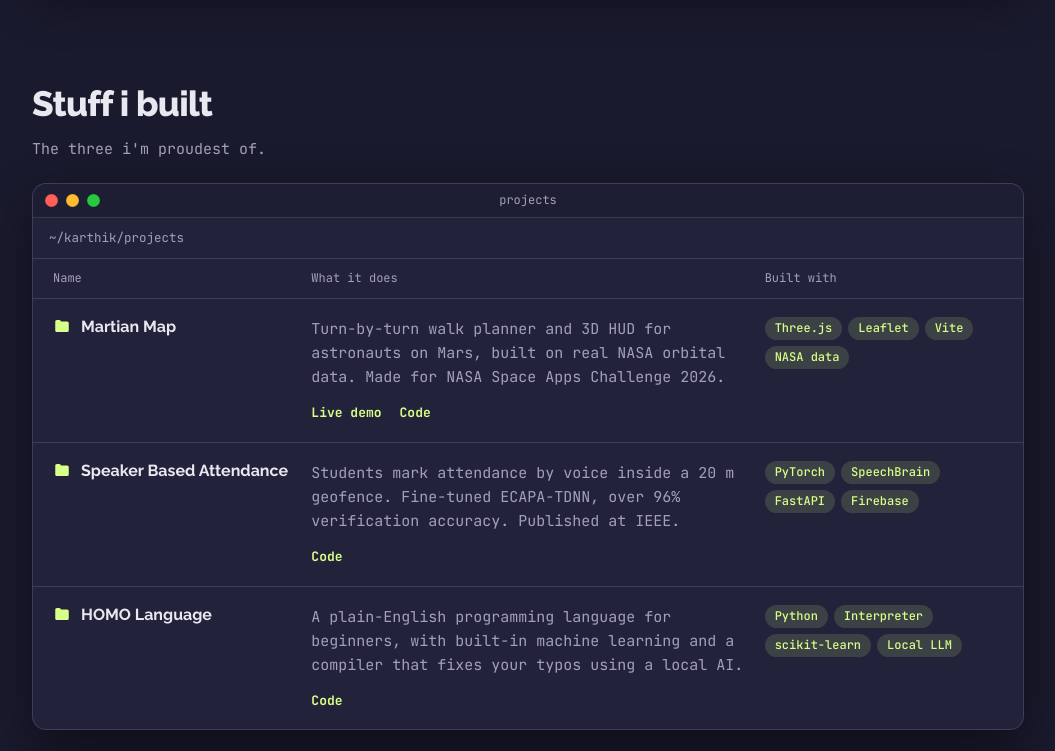
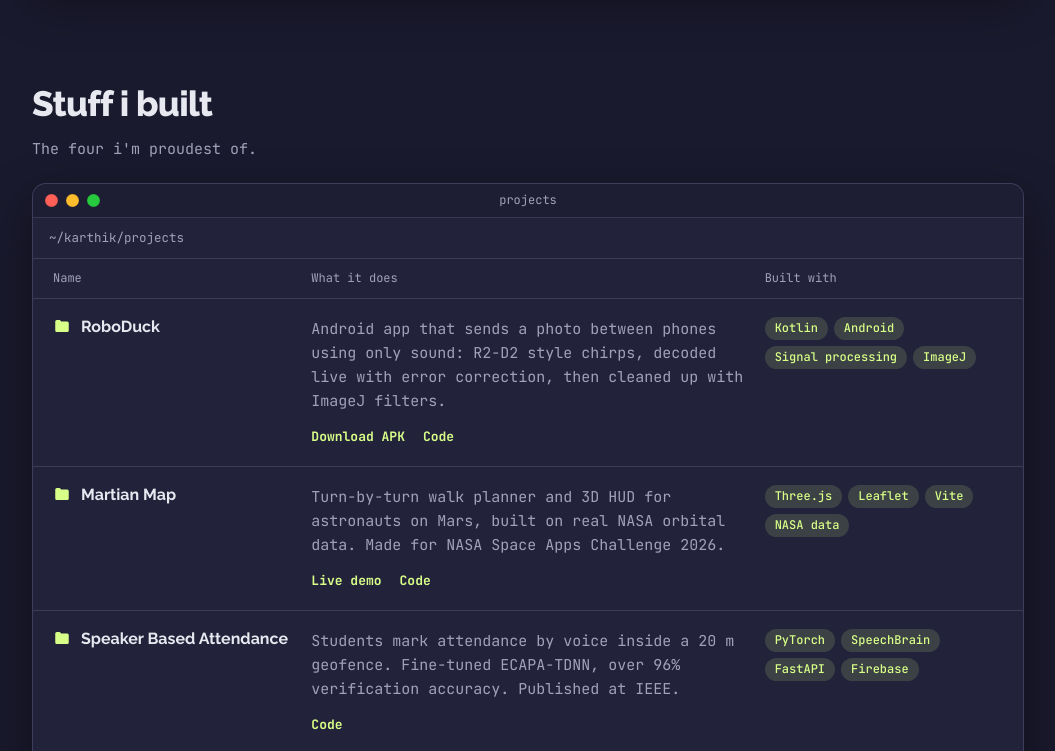
Before and after one commit to karthiksreenivasanp/karthiksreenivasanp.github.io, a plain HTML site: page index.html in a window 1280 px wide. Shown: the part 1380-2131 px from the top of the page, without its empty margins (112-1167 px from the left). Drawn offline with Linux system fonts and the light colour scheme.

Commit message:
Add RoboDuck to projects
Co-Authored-By: Claude Opus 5.5 <noreply@anthropic.com>
Claude-Session: https://claude.ai/code/session_011ndYaigUzR5q37zkFvKQEQ

```diff
--- a/assets/js/terminal.js
+++ b/assets/js/terminal.js
@@ -19,6 +19,7 @@
     paper: 'https://ieeexplore.ieee.org/search/searchresult.jsp?queryText=Geofenced%20Voice%20Biometric%20Attendance'
   };
   const PROJECTS = [
+    { id: 'robo-duck-image', name: 'RoboDuck', desc: 'Android app that sends photos between phones as R2-D2 style chirps, decoded live.', url: 'https://github.com/karthiksreenivasanp/robo-duck-image' },
     { id: 'martian-map', name: 'Martian Map', desc: 'Turn-by-turn walk planner and 3D HUD for astronauts on Mars (NASA Space Apps 2026).', url: 'https://karthiksreenivasanp.github.io/martian-map/' },
     { id: 'speaker-based-attendance', name: 'Speaker Based Attendance', desc: 'Voice biometric attendance with a 20 m geofence. Published at IEEE.', url: 'https://github.com/karthiksreenivasanp/speaker-based-attendance' },
     { id: 'homo-lang', name: 'HOMO Language', desc: 'Plain-English programming language with built-in ML and a self-fixing compiler.', url: 'https://github.com/karthiksreenivasanp/homo-lang' }
--- a/index.html
+++ b/index.html
@@ -239,13 +239,20 @@
     <section class="section" id="projects" data-win-host>
       <div class="section-head">
         <h2>Stuff i built</h2>
-        <p>The three i'm proudest of.</p>
+        <p>The four i'm proudest of.</p>
       </div>
       <div class="win glass" data-win="projects" data-title="Projects" data-icon="projects">
         <div class="win-bar"><span class="win-title">projects</span></div>
         <div class="win-body">
           <div class="finder-path">~/karthik/projects</div>
           <div class="finder-head"><span>Name</span><span>What it does</span><span>Built with</span></div>
+
+          <div class="finder-row">
+            <a class="name" href="https://github.com/karthiksreenivasanp/robo-duck-image" target="_blank" rel="noopener"><svg viewBox="0 0 24 24" fill="currentColor" aria-hidden="true"><path d="M3 6a2 2 0 0 1 2-2h4l2 2h8a2 2 0 0 1 2 2v10a2 2 0 0 1-2 2H5a2 2 0 0 1-2-2z"/></svg>RoboDuck</a>
+            <span class="desc">Android app that sends a photo between phones using only sound: R2-D2 style chirps, decoded live with error correction, then cleaned up with ImageJ filters.</span>
+            <span class="chips"><span class="chip">Kotlin</span><span class="chip">Android</span><span class="chip">Signal processing</span><span class="chip">ImageJ</span></span>
+            <span class="links"><a href="https://github.com/karthiksreenivasanp/robo-duck-image/releases/latest/download/RoboDuck.apk" rel="noopener">Download APK</a><a href="https://github.com/karthiksreenivasanp/robo-duck-image" target="_blank" rel="noopener">Code</a></span>
+          </div>
 
           <div class="finder-row">
             <a class="name" href="https://karthiksreenivasanp.github.io/martian-map/" target="_blank" rel="noopener"><svg viewBox="0 0 24 24" fill="currentColor" aria-hidden="true"><path d="M3 6a2 2 0 0 1 2-2h4l2 2h8a2 2 0 0 1 2 2v10a2 2 0 0 1-2 2H5a2 2 0 0 1-2-2z"/></svg>Martian Map</a>
```
